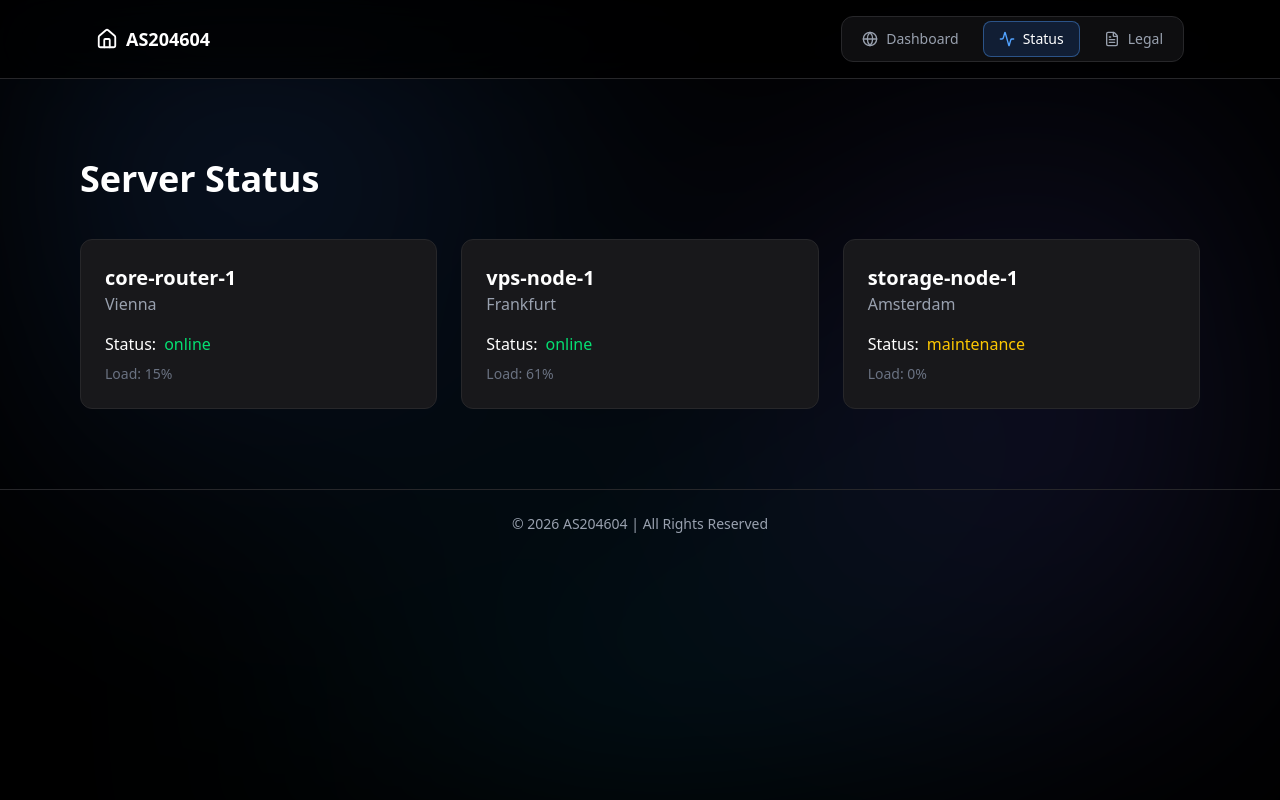
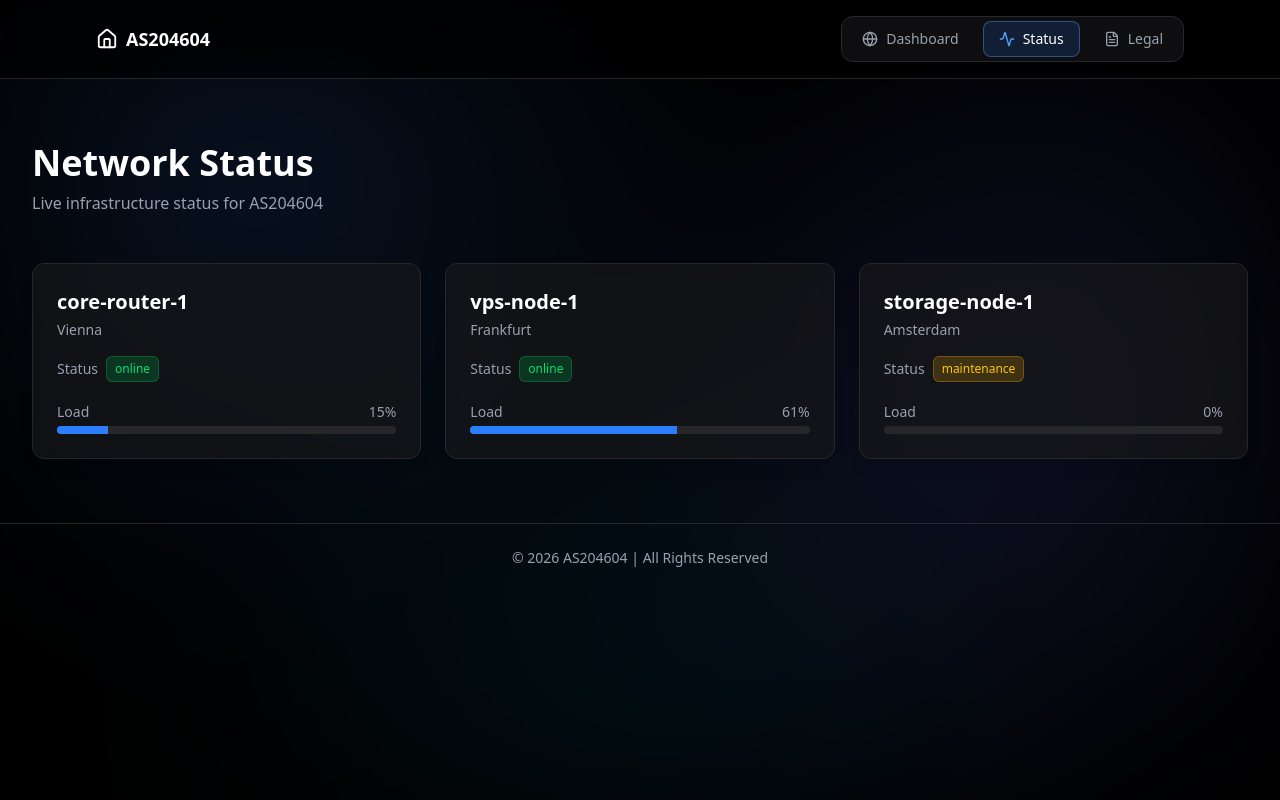
Before and after one commit to xXxNoahsProjektexXx/AS204604.net, a Next.js app: page /status in a window 1280 px wide. Built offline with nearby package versions, Linux system fonts and the light colour scheme.

Commit message:
Update page.tsx

```diff
--- a/src/app/status/page.tsx
+++ b/src/app/status/page.tsx
@@ -15,48 +15,87 @@ export default function StatusPage(){
 
     },[])
 
+    const statusColor = (status:string)=>{
+        if(status==="online") return "bg-green-500/20 text-green-400 border-green-500/30"
+        if(status==="maintenance") return "bg-yellow-500/20 text-yellow-400 border-yellow-500/30"
+        return "bg-red-500/20 text-red-400 border-red-500/30"
+    }
+
     return(
 
-        <main className="p-20">
+        <main className="max-w-7xl mx-auto px-8 py-16">
 
-            <h1 className="text-4xl font-bold mb-10">
-                Server Status
-            </h1>
+            {/* Header */}
+            <div className="mb-12">
+                <h1 className="text-4xl font-bold text-white">
+                    Network Status
+                </h1>
 
-            <div className="grid md:grid-cols-3 gap-6">
+                <p className="text-gray-400 mt-2">
+                    Live infrastructure status for AS204604
+                </p>
+            </div>
+
+            {/* Grid */}
+            <div className="grid md:grid-cols-2 lg:grid-cols-3 gap-6">
+
+                {servers.length === 0 && (
+                    <p className="text-gray-500">Loading servers...</p>
+                )}
 
                 {servers.map((s,i)=>(
 
                     <motion.div
                         key={i}
-                        whileHover={{ scale:1.05 }}
-                        className="bg-zinc-900 p-6 rounded-xl border border-zinc-800"
+                        initial={{ opacity:0, y:20 }}
+                        animate={{ opacity:1, y:0 }}
+                        transition={{ delay: i * 0.05 }}
+                        whileHover={{ scale:1.03 }}
+                        className="bg-zinc-900/70 backdrop-blur border border-zinc-800 p-6 rounded-xl shadow-lg hover:border-blue-500/40 transition"
                     >
 
-                        <h2 className="text-xl font-semibold">
+                        {/* Server Name */}
+                        <h2 className="text-xl font-semibold text-white">
                             {s.name}
                         </h2>
 
-                        <p className="text-gray-400">
+                        <p className="text-gray-400 text-sm mt-1">
                             {s.location}
                         </p>
 
-                        <div className="mt-4">
+                        {/* Status */}
+                        <div className="mt-4 flex items-center gap-2">
 
-                            Status:
-                            <span className={`ml-2 ${
-                                s.status==="online" ? "text-green-400" :
-                                    s.status==="maintenance" ? "text-yellow-400" :
-                                        "text-red-400"
-                            }`}>
-                {s.status}
-              </span>
+                            <span className="text-sm text-gray-400">
+                                Status
+                            </span>
+
+                            <span className={`text-xs px-2 py-1 rounded-md border ${statusColor(s.status)}`}>
+                                {s.status}
+                            </span>
 
                         </div>
 
-                        <p className="mt-2 text-sm text-gray-500">
-                            Load: {s.load}%
-                        </p>
+                        {/* Load */}
+                        <div className="mt-5">
+
+                            <div className="flex justify-between text-sm text-gray-400 mb-1">
+                                <span>Load</span>
+                                <span>{s.load}%</span>
+                            </div>
+
+                            <div className="h-2 bg-zinc-800 rounded-full overflow-hidden">
+
+                                <motion.div
+                                    initial={{ width:0 }}
+                                    animate={{ width:`${s.load}%` }}
+                                    transition={{ duration:0.8 }}
+                                    className="h-full bg-blue-500"
+                                />
+
+                            </div>
+
+                        </div>
 
                     </motion.div>
 
```
